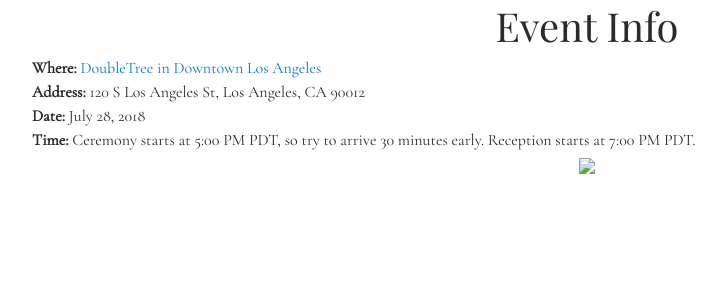
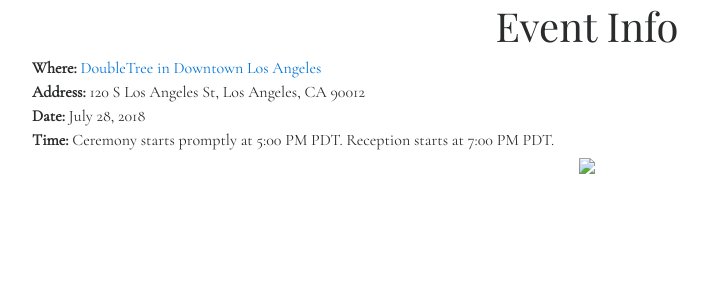
Before and after one commit to davliu/wedding, a Flask app: page /event-info in a window 1280 px wide. Shown: the part 56-356 px from the top of the page, without its empty margins (53-779 px from the left). Run offline with Flask 2, Linux system fonts and the light colour scheme; parts of the project's set-up code (start-up, migrations or seed data) failed here and were passed over; some libraries are stand-ins or nearby versions.

Commit message:
Rather they come at 5

```diff
--- a/app/templates/pages/event-info.html
+++ b/app/templates/pages/event-info.html
@@ -6,7 +6,7 @@
 <div><b>Where: </b><a href="http://doubletree3.hilton.com/en/hotels/california/doubletree-by-hilton-hotel-los-angeles-downtown-LAXDTDT/index.html" target="_blank">DoubleTree in Downtown Los Angeles</a></div>
 <div><b>Address: </b>120 S Los Angeles St, Los Angeles, CA 90012</div>
 <div><b>Date: </b>July 28, 2018</div>
-<div><b>Time: </b>Ceremony starts at 5:00 PM PDT, so try to arrive 30 minutes early. Reception starts at 7:00 PM PDT.</div>
+<div><b>Time: </b>Ceremony starts promptly at 5:00 PM PDT. Reception starts at 7:00 PM PDT.</div>
 <div class="text-center">
   <img class="img-fluid" src="https://maps.googleapis.com/maps/api/staticmap?size=500x500&key={{ config["GOOGLE_BROWSER_KEY"] }}&markers=color:blue|120%20S%20Los%20Angeles%20St,%20Los%20Angeles,%20CA%2090012&zoom=10">
 </div>
```
